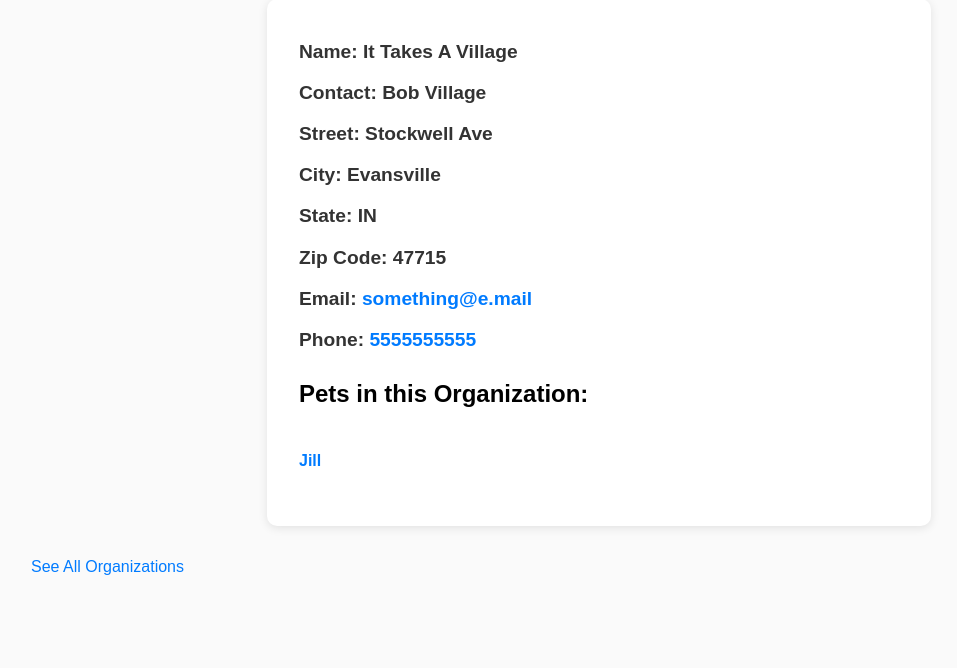
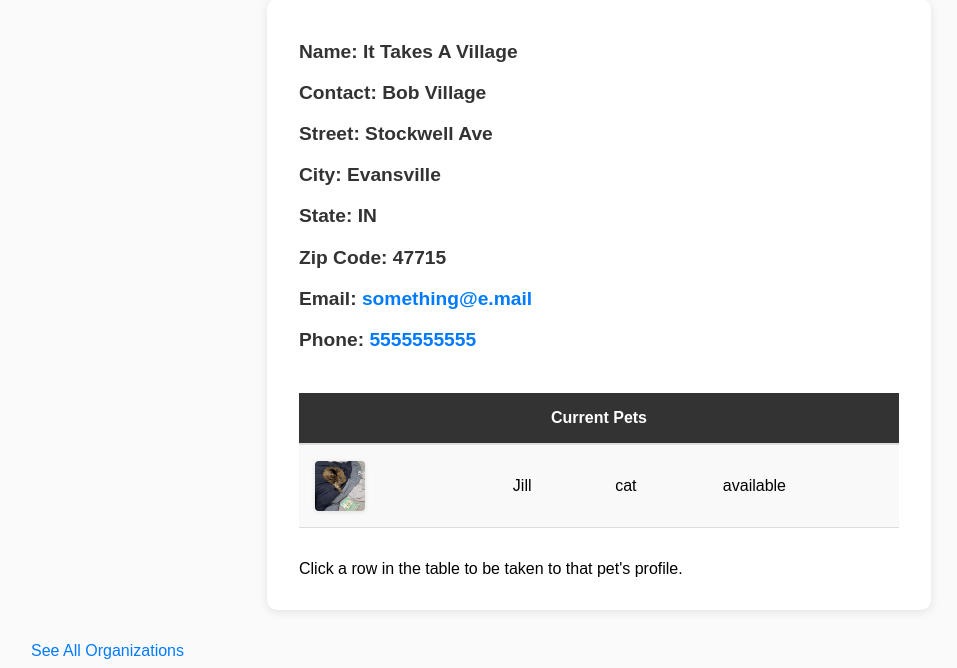
Before and after one commit to ehurm-edu/SDEV_220_Final_Project_TeamD, a Django app: page /orgs/1/ in a window 1280 px wide. Shown: the part 166-834 px from the top of the page, without its empty margins (41-998 px from the left). Before the commit the page ends 741 px from the top, so only its background shows below. Run offline with Django 5.2, Linux system fonts and the light colour scheme; data comes from the database, SQL or seed files in the repository.

Commit message:
updated tables and profile pages

```diff
--- a/PetTracker/templatetags/user_tags.py
+++ b/PetTracker/templatetags/user_tags.py
@@ -2,6 +2,7 @@ from django import template
 
 register = template.Library()
 
+# Allows for UI to be different depending on user group
 @register.filter
 def in_group(user, group_name):
     return user.groups.filter(name=group_name).exists()
--- a/PetTracker/views.py
+++ b/PetTracker/views.py
@@ -2,41 +2,44 @@ from django.shortcuts import render, redirect, get_object_or_404
 from PetTracker.forms import PetForm, OrgForm, FosterForm
 from .models import Pet, Foster, Organization
 
-# Create your views here.
-
+# Home page
 def index(request):
     return render(request, 'index.html')
 
 
+# tables containing all entries in database for class
 def viewPet(request):
     pets = Pet.objects.all()
     return render(request, 'viewpets.html', {'pets':pets})
-
-def petDetail(request, petID):
-    pet = get_object_or_404(Pet, pk=petID)
-    return render(request, 'petdetail.html', {'pet':pet})
 
 def viewFoster(request):
     fosters = Foster.objects.all()
     return render(request, 'viewfosters.html', {'fosters':fosters})
 
-def fosterDetail(request, fosterID):
-    foster = get_object_or_404(Foster, pk=fosterID)
-    fostering = Pet.objects.filter(petFoster=fosterID)
-    return render(request, 'fosterdetail.html', {'foster':foster, 'fostering':fostering,})
-
 def viewOrg(request):
     organizations = Organization.objects.all()
     return render(request, 'vieworgs.html', {'organizations':organizations})
 
+
+# individual profile pages
+def petDetail(request, petID):
+    pet = get_object_or_404(Pet, pk=petID)
+    return render(request, 'petdetail.html', {'pet':pet})
+
+def fosterDetail(request, fosterID):
+    foster = get_object_or_404(Foster, pk=fosterID)
+    fostering = Pet.objects.filter(petFoster=fosterID)
+    fosteringCount = fostering.count()
+    return render(request, 'fosterdetail.html', {'foster':foster, 'fostering':fostering, 'fosteringCount':fosteringCount,})
+
 def orgDetail(request, orgID):
     org = get_object_or_404(Organization, pk=orgID)
     current = Pet.objects.filter(petOrganization=orgID)
-    return render(request, 'orgdetail.html', {'org':org, 'current':current})
+    currentCount = current.count()
+    return render(request, 'orgdetail.html', {'org':org, 'current':current, 'currentCount':currentCount,})
 
 
-
-
+# forms to add something to the database
 def addPet(request):
     form = PetForm()
     if request.method == 'POST':
@@ -49,36 +52,37 @@ def addPet(request):
     context = {'petFormKey': form}
     return render(request, 'addpet.html', context)
 
+def addFoster(request):
+    form = FosterForm()
+    if request.method == 'POST':
+        form = FosterForm(request.POST, request.FILES)
+        if form.is_valid():
+            form.save()  # Save the foster form data to the database
+            return redirect('fostersubmit')
+        else:
+            form = PetForm()
+    context = {'fosterFormKey' : form}
+    return render(request, 'addfoster.html', context)
 
 def addOrg(request):
     form = OrgForm()
     if request.method == 'POST':
         form = OrgForm(request.POST, request.FILES)
         if form.is_valid():
-            form.save()  # Save the pet form data to the database
+            form.save()  # Save the org form data to the database
             return redirect('orgsubmit')
         else:
             form = PetForm()
     context = {'orgFormKey' : form}
     return render(request, 'addorg.html', context)
 
-def addFoster(request):
-    form = FosterForm()
-    if request.method == 'POST':
-        form = FosterForm(request.POST, request.FILES)
-        if form.is_valid():
-            form.save()  # Save the pet form data to the database
-            return redirect('fostersubmit')
-        else:
-            form = PetForm()
-    context = {'fosterFormKey' : form}
-    return render(request, 'addfoster.html', context)
 
+# Page user is taken to after adding something to database
 def petsubmit(request):
     return render(request, 'petsubmit.html')
 
+def fostersubmit(request):
+    return render(request, 'fostersubmit.html')
+
 def orgsubmit(request):
     return render(request, 'orgsubmit.html')
-
-def fostersubmit(request):
-    return render(request, 'fostersubmit.html')
--- a/templates/orgdetail.html
+++ b/templates/orgdetail.html
@@ -15,14 +15,34 @@
         <p><strong>Email:</strong> <a href="mailto:{{ org.orgEmail }}">{{ org.orgEmail }}</a></p>
         <p><strong>Phone:</strong> <a href="tel:{{ org.orgPhone }}">{{ org.orgPhone }}</a></p>
 
-        <h2>Pets in this Organization:</h2>
-        <ul>
-            {% for pet in current %}
-                <li><a href="{% url 'petdetail' pet.petID %}">{{ pet.petName }}</a></li>
-            {% empty %}
-                <li>No pets currently available from this organization.</li>
-            {% endfor %}
-        </ul>
+        {% if currentCount == 0 %}
+            <h2>No pets currently being fostered.</h2>
+        {% else %}
+            <table>
+                <th colspan="4" text-align><center>Current Pets</center></th>
+                {% for pet in current %}
+                <tr class='clickable' onclick="window.location='{% url 'petdetail' pet.petID %}'">
+                    <td>
+                        {% if pet.petImage %}
+                            <img src="{{ pet.petImage.url }}" class="thumbnail">
+                        {% else %}
+
+                        {% endif %}
+                    </td>
+                    <td>
+                        {{ pet.petName }}
+                    </td>
+                    <td>
+                        {{ pet.petType }}
+                    </td>
+                    <td>
+                        {{ pet.petStatus }}
+                    </td>
+                </tr>
+                {% endfor %}
+            </table>
+            Click a row in the table to be taken to that pet's profile.
+        {% endif %}
     </div>
 </div>
 
--- a/templates/viewpets.html
+++ b/templates/viewpets.html
@@ -3,6 +3,7 @@
 {% block content %}
 <title>Our Pets</title>
 <h1>Our Pets</h1>
+Click a row in the table to be taken to that pet's profile.
 <table>
     <tr>
         <th>Image</th>
@@ -16,7 +17,7 @@
         <th>Foster</th>
     </tr>
     {% for pet in pets %}
-        <tr>
+        <tr class='clickable' onclick="window.location='{% url 'petdetail' pet.petID %}'">
             <td>
                 {% if pet.petImage %}
                     <img src="{{ pet.petImage.url }}" class="thumbnail">
@@ -24,7 +25,7 @@
                     No image
                 {% endif %}
             </td>
-            <td><a href="{% url 'petdetail' pet.petID %}">{{ pet.petName }}</a></td>
+            <td>{{ pet.petName }}</td>
             <td>{{ pet.petType }}</td>
             <td>{{ pet.petSex }}</td>
             <td>{{ pet.petDOB }}</td>
```
Also changed, not shown: templates/fosterdetail.html (+30 -8 lines), templates/vieworgs.html (+4 -3 lines), PetTracker/models.py (line endings or trailing spaces).
